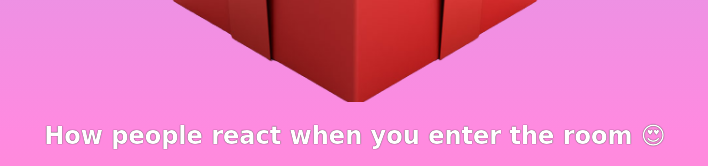
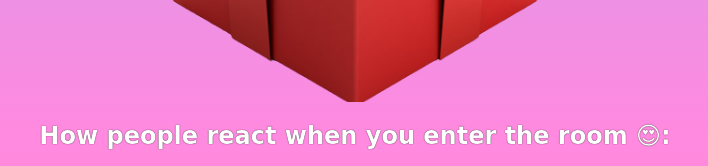
Before and after one commit to b-pieta/birthday-site, a plain HTML site: page index.html in a window 1280 px wide. Shown: the part 980-1146 px from the top of the page, 285-993 px from the left. Drawn offline with Linux system fonts and the light colour scheme; a web font is replaced by a local one.

Commit message:
Update index.html

```diff
--- a/index.html
+++ b/index.html
@@ -20,7 +20,7 @@
     </div>
 
     <div class="gift-section">
-        <h2 class="gift-title">How people react when you enter the room 😍</h2>
+        <h2 class="gift-title">How people react when you enter the room 😍:</h2>
         <div class="gift-img" id="gift-img-react"></div>
     </div>
 
```
